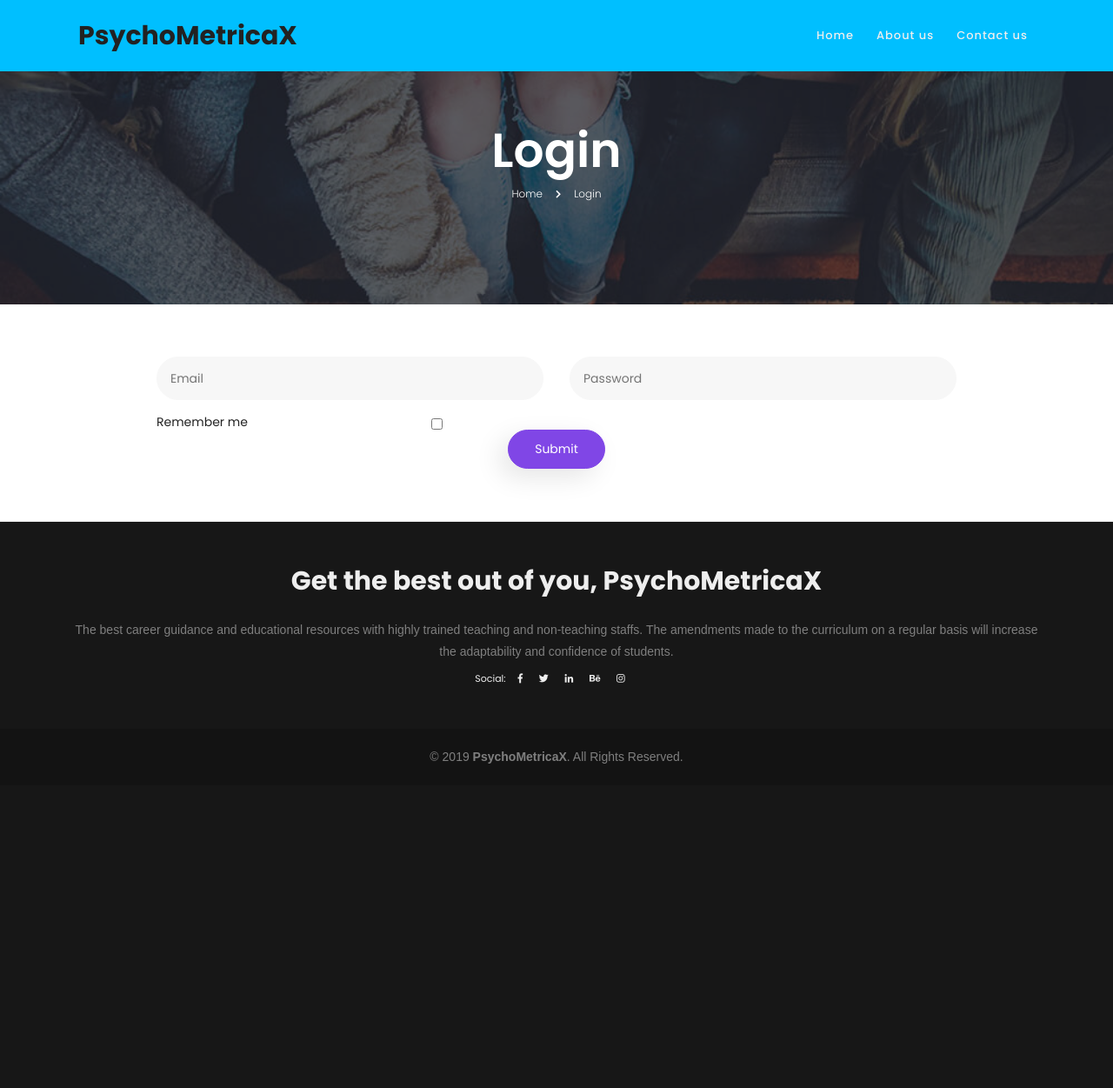
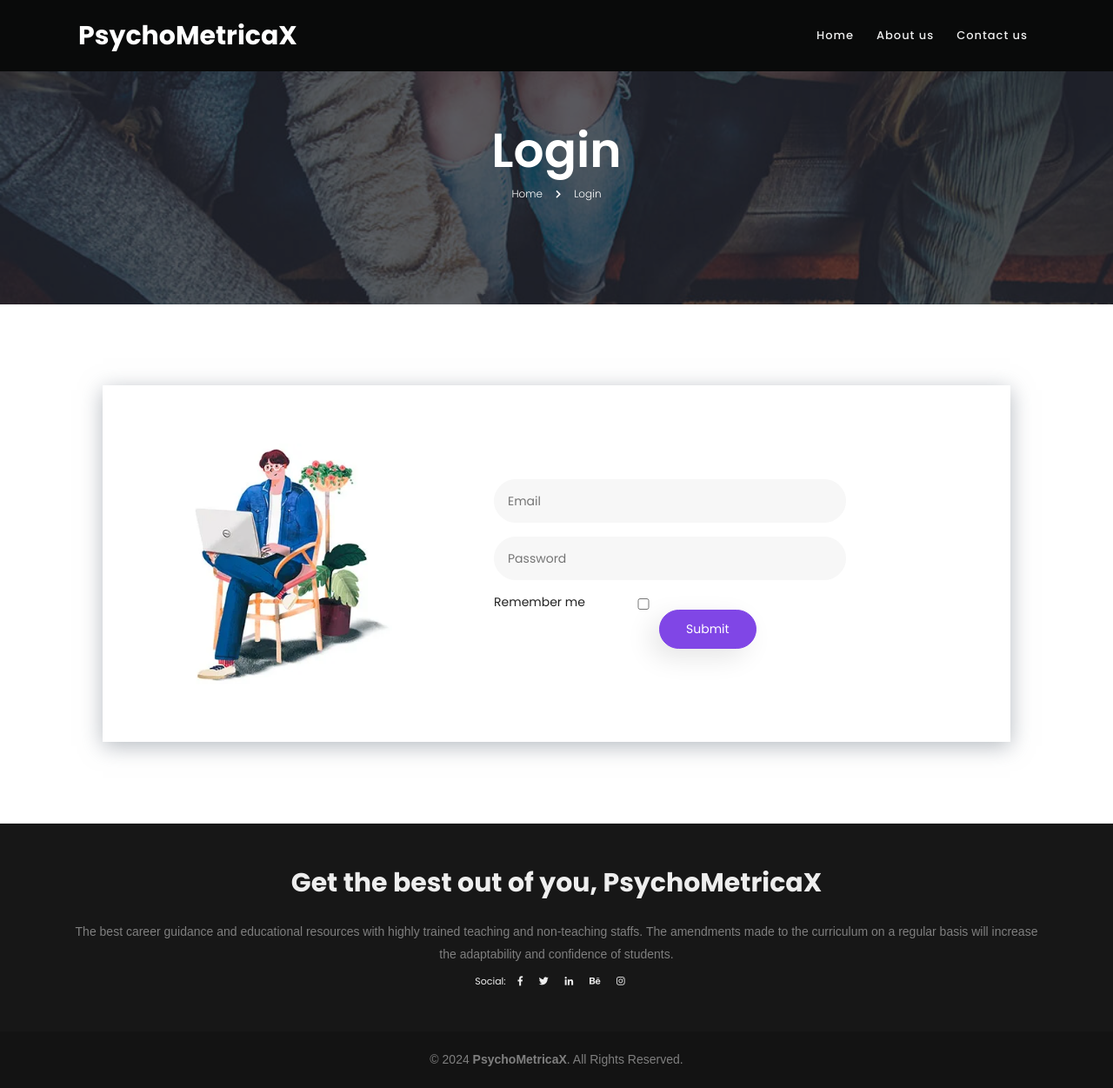
Before and after one commit to Bankar-Swapnil/PsychoMetricaX, a Flask app: page /logout in a window 1280 px wide. Shown: the whole page at 87% size. Before the commit the page ends 878 px from the top, so only its background shows below. Run offline with Flask 2, Linux system fonts and the light colour scheme; some libraries are stand-ins or nearby versions; some web fonts are replaced.

Commit message:
images added

```diff
--- a/static/assets/css/style.css
+++ b/static/assets/css/style.css
@@ -334,9 +334,9 @@ span, a, a:hover {
 .nav-scroll .icon-bar {
     color: #222;
 }
-.nav-scroll .navbar-nav .nav-link {
+/* .nav-scroll .navbar-nav .nav-link {
     color: #222;
-}
+} */
 .nav-scroll .navbar-nav .logo {
     padding: 15px 0;
     color: #111;
--- a/templates/aboutus.html
+++ b/templates/aboutus.html
@@ -34,10 +34,10 @@
 </div>
 <!-- End Page Preloader -->
 <!-- Start Navigation -->
-<nav class="navbar navbar-expand-lg" style="background-color: deepskyblue;">
+<nav class="navbar navbar-expand-lg" style="background-color: #090a0a;">
     <div class="container">
         <!-- Start Logo -->
-        <a class="logo" href="home-1.html" style="width:unset;">
+        <a class="logo" href="home-1.html" style="width:unset; color: white;">
            <h4>PsychoMetricaX</h4>
         </a>
         <!-- End Logo -->
@@ -82,7 +82,7 @@
         <div class="row">
             <div class="intro offset-lg-1 col-lg-10 text-center mb-80">
                 <h3>PsychoMetricaX</h3>
-                <p style="text-align: justify;">The project aims to develop a prototype of a platform that eradicates the traditional way of employment which comes with the need to manually go through numerous applications and CVs to find out what suits the particular requirement of the job being offered. PsychoMetricaX seeks a more efficient way to short-list submitted candidate CVs from a large number of applicant providing a consistent and fair CV ranking policy, which can be legally justifed. This system will help the HR department to easily short-list the candidate based on the CV ranking policy.</p>
+                <p style="text-align: justify;">PsychometricaX is an innovative platform at the forefront of the intersection between psychology and artificial intelligence. This cutting-edge system is designed to revolutionize the field of personality analysis, offering advanced capabilities for understanding and profiling individuals based on their textual responses. The project places a primary focus on leveraging machine learning techniques, particularly the Naïve Bayes algorithm, to provide in-depth insights into various dimensions of a person's personality.</p>
             </div>
         </div>
     </div>
--- a/templates/login.html
+++ b/templates/login.html
@@ -35,10 +35,10 @@
 </div>
 <!-- End Page Preloader -->
 <!-- Start Navigation -->
-<nav class="navbar navbar-expand-lg" style="background-color: deepskyblue;">
+<nav class="navbar navbar-expand-lg" style="background-color: #090a0a;">
     <div class="container">
         <!-- Start Logo -->
-        <a class="logo" href="home-1.html" style="width:unset;">
+        <a class="logo" href="home-1.html" style="width:unset; color: white;">
            <h4>PsychoMetricaX</h4>
         </a>
         <!-- End Logo -->
@@ -78,7 +78,7 @@
 <!-- End Header -->
 <!-- Start Contacts -->
 <section class="page-contact section-padding">
-    <div class="container">
+    <div class="container" >
          <div class="box-body">
      	    {% with messages = get_flashed_messages() %}
 		    {% if messages %}
@@ -95,25 +95,28 @@
 
 		    {% block body %}{% endblock %}
             </div>
-        <div class="row">
-            <div class="offset-lg-1 col-lg-10">
+        <div class="row" style="align-items: center;   padding-top: 6%; padding-bottom: 6%; margin: 3%;  box-shadow: rgba(149, 157, 165, 0.7) 0px 5px 24px;">
+            <div class="offset-lg-1 col-lg-3">
+                <img src="../static/img/login/login.jpg" alt="">
+            </div>
+            <div class="offset-lg-1 col-lg-6">
                 <form class="form" id="contact-form" method="post" action="/check_user">
                     <div class="messages"></div>
                     <div class="controls">
                         <div class="row">
-                            <div class="col-md-6">
+                            <div class="col-md-10">
                                 <div class="form-group">
                                     <input id="form_email" type="email" name="email" placeholder="Email" required="required" data-error="email is required.">
                                     <div class="help-block with-errors"></div>
                                 </div>
                             </div>
-                            <div class="col-md-6">
+                            <div class="col-md-10">
                                 <div class="form-group">
                                     <input type="password" name="password" placeholder="Password" required="required" data-error="password is required.">
                                     <div class="help-block with-errors"></div>
                                 </div>
                             </div>
-                            <div class="col-md-6">
+                            <div class="col-md-4">
                                 Remember me
                                <input type="checkbox" class="form-check-input" id="exampleCheck1">
 
@@ -165,7 +168,7 @@
         </div>
     </div>
     <div class="sub-footer text-center">
-        <p>&copy; 2019 <b>PsychoMetricaX</b>. All Rights Reserved.</p>
+        <p>&copy; 2024 <b>PsychoMetricaX</b>. All Rights Reserved.</p>
     </div>
 </footer>
 <!-- End Footer -->
--- a/templates/profile.html
+++ b/templates/profile.html
@@ -34,10 +34,10 @@
 </div>
 <!-- End Page Preloader -->
 <!-- Start Navigation -->
-<nav class="navbar navbar-expand-lg" style="background-color: deepskyblue;">
+<nav class="navbar navbar-expand-lg" style="background-color: #090a0a;">
     <div class="container">
         <!-- Start Logo -->
-        <a class="logo" href="home-1.html" style="width:unset;">
+        <a class="logo" href="home-1.html" style="width:unset; color: white;">
            <h4>PsychoMetricaX </h4>
         </a>
         <!-- End Logo -->
@@ -225,7 +225,7 @@
         </div>
     </div>
     <div class="sub-footer text-center">
-        <p>&copy; 2019 <b>PsychoMetricaX </b>. All Rights Reserved.</p>
+        <p>&copy; 2024 <b>PsychoMetricaX </b>. All Rights Reserved.</p>
     </div>
 </footer>
 <!-- End Footer -->
```
Also changed, not shown: templates/contactus.html (+12 -8 lines), templates/home.html (+76 -5 lines), templates/signup.html (+8 -5 lines), static/img/Features/11.png (added), static/img/Features/22.png (added), static/img/Features/33.png (added), static/img/Features/44.png (added), static/img/Features/best.jpg (added), static/img/login/login.jpg (added), static/img/login/signup.jpg (added).
